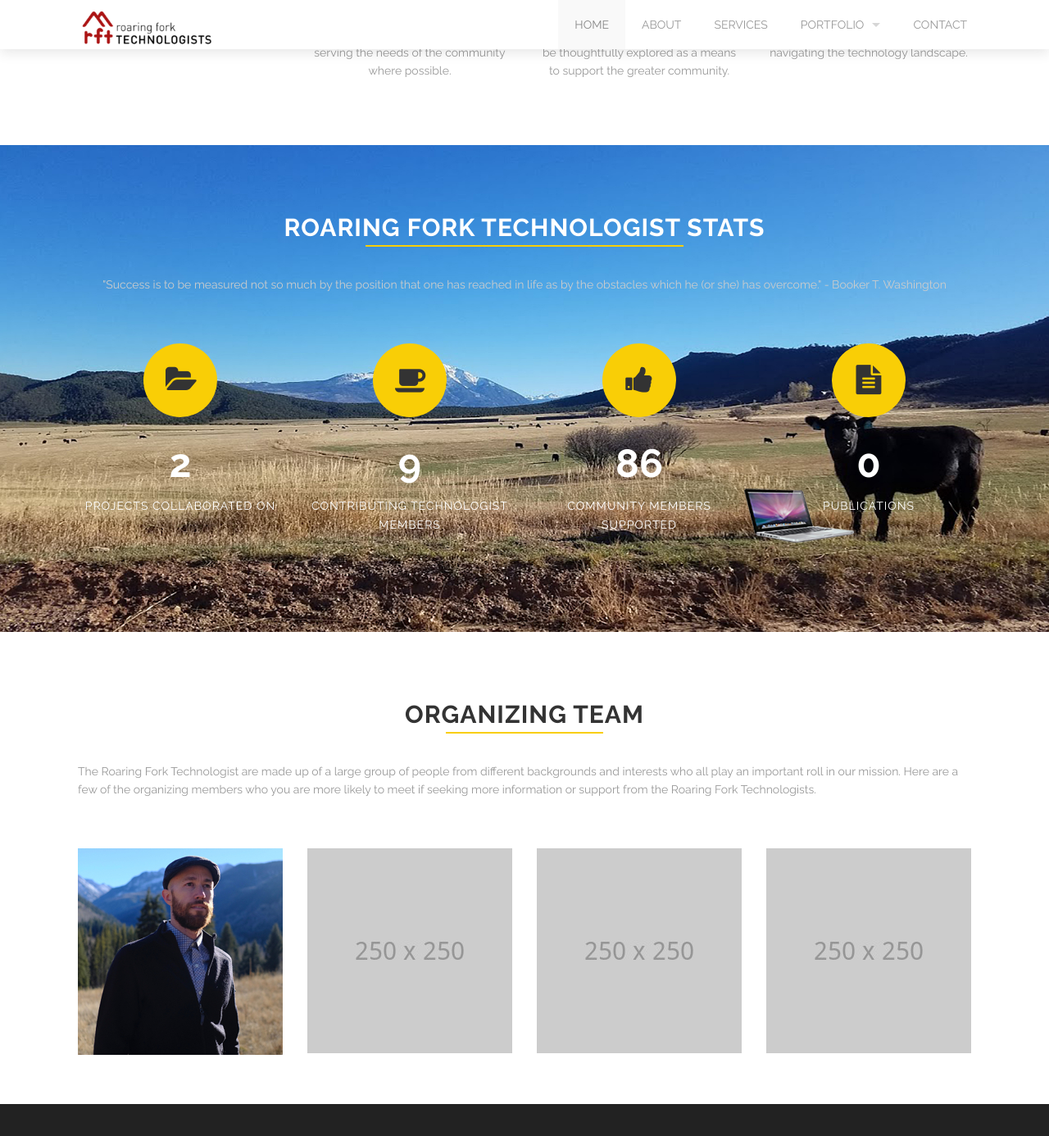
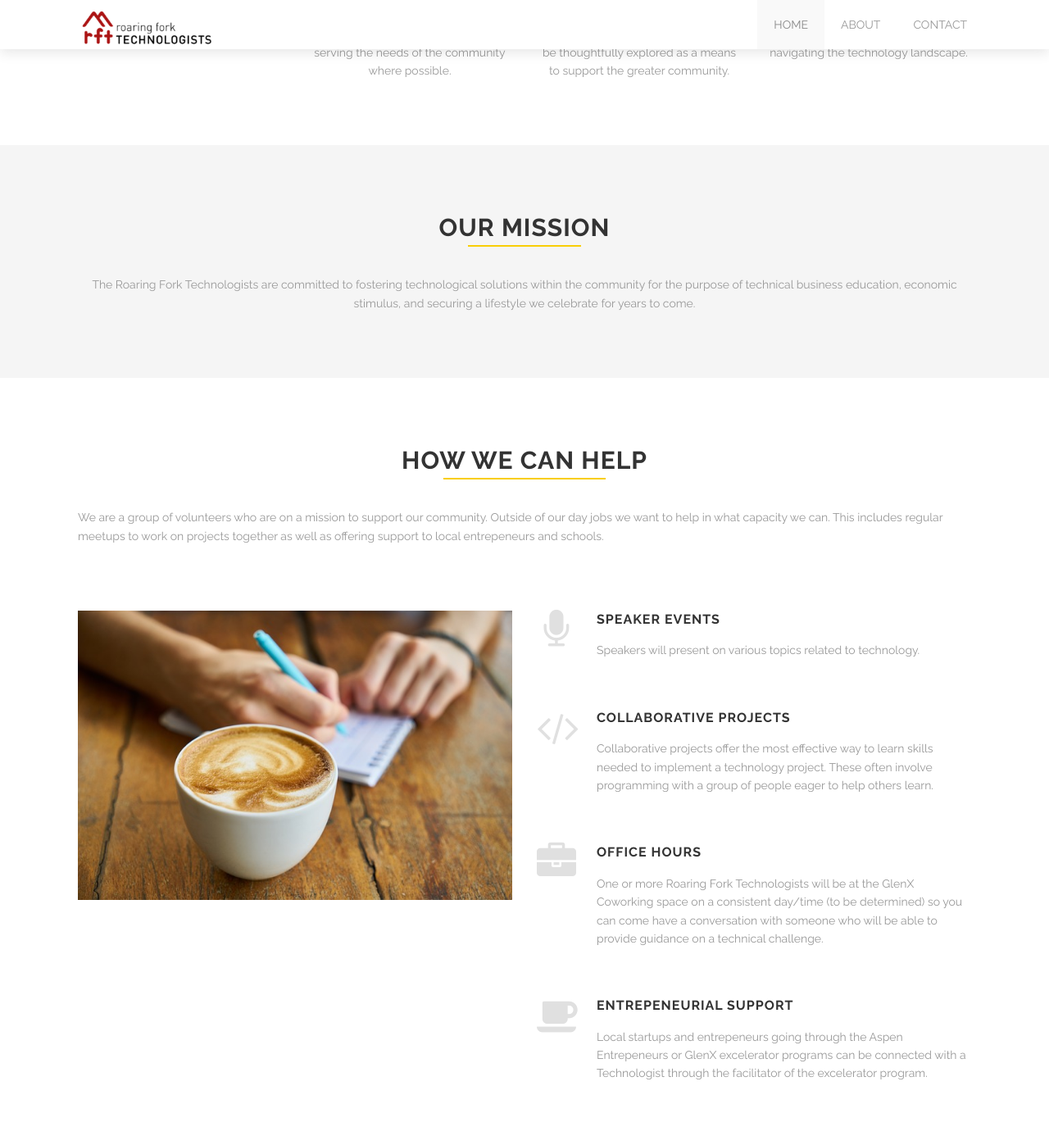
Before and after one commit to COWestSlopeTech/westslopetech, a Jekyll site: the page built from index.html, in a window 1280 px wide and 1400 px high, scrolled down 1605 px. Shown: the top 1386 px of the window at 82% size. Built offline with Jekyll 4.4.1, drawn with Linux system fonts in a browser that asks for light colours.

Commit message:
lots of changes to the home page

```diff
--- a/contact.html
+++ b/contact.html
@@ -42,8 +42,8 @@ section_id: contact
           <p>GlenX Space, Suite 29 <br/>
           520 S 3rd Street<br/>
           Carbondale, CO 81623</p>
-          <h4>Our Email:</h4>
-          <p>roaringforktech@gmail.com</p>
+          <!-- <h4>Our Email:</h4>
+          <p>roaringforktech@gmail.com</p> -->
         </div>
       </div>
     </div>
--- a/index.html
+++ b/index.html
@@ -89,32 +89,32 @@ works:
 
 
 services:
-  - icon: trophy
-    title: Web Design
-    desc: Acusamus laborum totam omnis inventore et error aut et eos aut. fuga mollitia vitae id enim omnis perspiciatis. modi maxime eos.
-  - icon: cogs
-    title: Web Development
-    desc: Acusamus laborum totam omnis inventore et error aut et eos aut. fuga mollitia vitae id enim omnis perspiciatis. modi maxime eos.
-  - icon: pagelines
-    title: Branding
-    desc: Acusamus laborum totam omnis inventore et error aut et eos aut. fuga mollitia vitae id enim omnis perspiciatis. modi maxime eos.
-  - icon: lock
-    title: Security
-    desc: Acusamus laborum totam omnis inventore et error aut et eos aut. fuga mollitia vitae id enim omnis perspiciatis. modi maxime eos.
+  - icon: microphone
+    title: Speaker Events
+    desc: Speakers will present on various topics related to technology.
+  - icon: code
+    title: Collaborative Projects
+    desc: Collaborative projects offer the most effective way to learn skills needed to implement a technology project. These often involve programming with a group of people eager to help others learn.
+  - icon: briefcase
+    title: Office Hours
+    desc: One or more Roaring Fork Technologists will be at the GlenX Coworking space on a consistent day/time (to be determined) so you can come have a conversation with someone who will be able to provide guidance on a technical challenge.
+  - icon: coffee
+    title: Entrepeneurial Support
+    desc: Local startups and entrepeneurs going through the Aspen Entrepeneurs or GlenX excelerator programs can be connected with a Technologist through the facilitator of the excelerator program.
 
 milestones:
   - icon: folder-open
     from: 0
     to: 2
     title: Projects Collaborated On
-  - icon: coffee
+  - icon: code
     from: 0
     to: 9
     title: Contributing Technologist Members
-  - icon: thumbs-up
+  - icon: users
     from: 0
     to: 86
-    title: Community Members Supported
+    title: Technologist Members
   - icon: file-text
     from: 0
     to: 0
@@ -233,21 +233,31 @@ milestones:
   </div>
 </div> -->
 
+<div class="full" style="background: #f5f5f5;">
+  <div class="row">
+    <div class="large-12 columns">
+      {% include section-header.html title="Our Mission" %}
+      <div class="spacing"></div>
+      <p style="text-align:center;">The Roaring Fork Technologists are committed to fostering technological solutions within the community for the purpose of technical business education, economic stimulus, and securing a lifestyle we celebrate for years to come.</p>
+      <div class='three spacing'></div>
+    </div>
+  </div>
+</div>
 
-<!-- <div class='full'>
+<div class='full'>
   <div class='row'>
     <div class='large-12 columns'>
-      {% include section-header.html title="Our services" %}
+      {% include section-header.html title="How We Can Help" %}
       <div class='spacing'></div>
       <p>
-        Lorem ipsum dolor sit amet, consectetuer adipiscing elit, sed diam nonummy nibh euismod tincidunt ut laoreet dolore magna aliquam erat volutpat consectetuer sit amet magna adipiscing. Lorem ipsum dolor sit amet, consectetuer adipiscing elit, sed diam nonummy nibh euismod tincidunt ut laoreet dolore magna aliquam erat volutpat consectetuer sit amet magna adipiscing.
+        We are a group of volunteers who are on a mission to support our community. Outside of our day jobs we want to help in what capacity we can. This includes regular meetups to work on projects together as well as offering support to local entrepeneurs and schools.
       </p>
       <div class='three spacing'></div>
     </div>
   </div>
   <div class='row'>
     <div class='medium-6 columns'>
-      <img class="fadeinleft" alt="" src="images/@stock/responsive.png" />
+      <img class="fadeinleft" alt="" src="images/coffee-notes_640x246.jpg" />
       <div class='three spacing'></div>
     </div>
     <div class='medium-6 columns'>
@@ -264,10 +274,10 @@ milestones:
     </div>
   </div>
   <div class='spacing'></div>
-</div> -->
+</div>
 
 
-<div class='full parallax' style='background-image: url(images/sopris-computer-cow.jpg); color: #fff;'>
+<div class='full parallax' style='background-image: url(images/sopris-cow-darker.jpg); color: #fff;'>
   <div class='row'>
     <div class='large-12 columns'>
       {% include section-header.html title="Roaring Fork Technologist Stats" color="#fff" %}
```
Also changed, not shown: _data/members.yml (+10 -10 lines), _data/nav.yml (+11 -11 lines), images/coffee-notes_640x246.jpg (added), images/sopris-cow-darker.jpg (added), images/squirl_eating.jpg (added), 1 other file.
